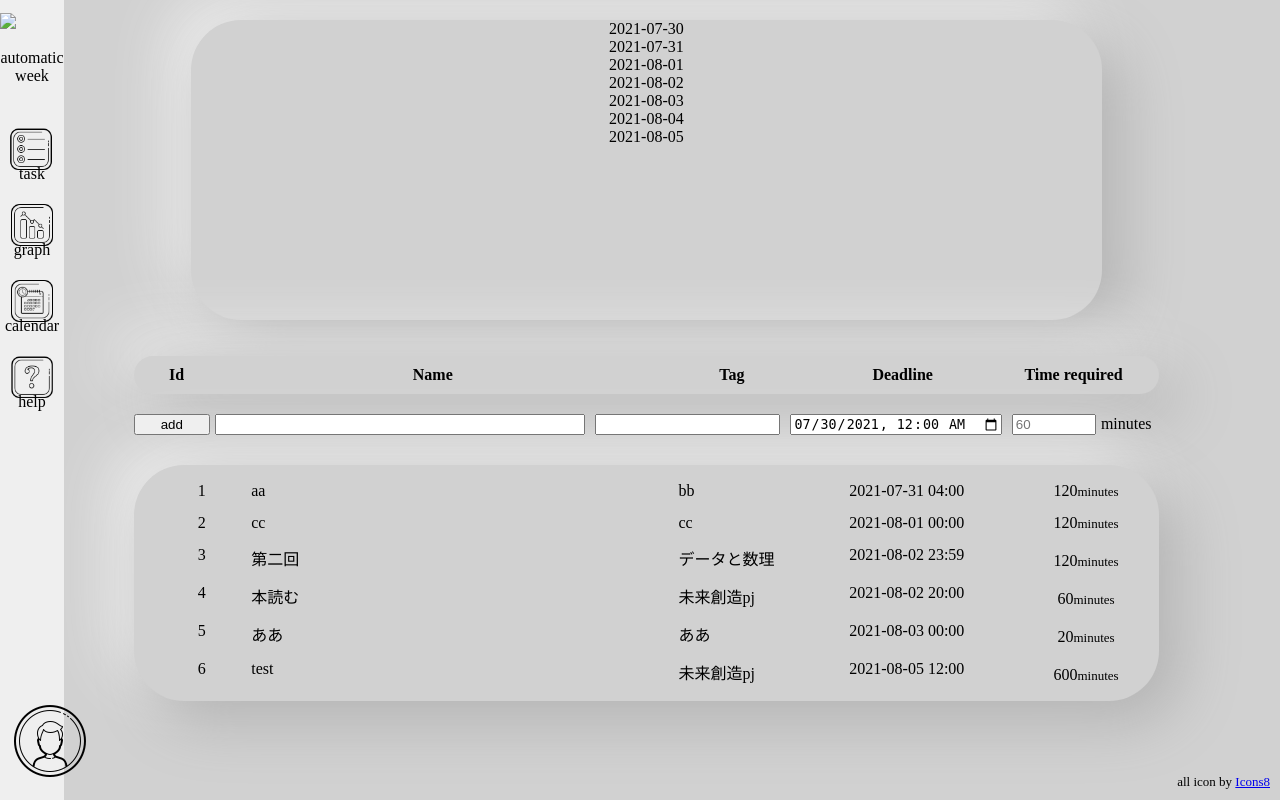
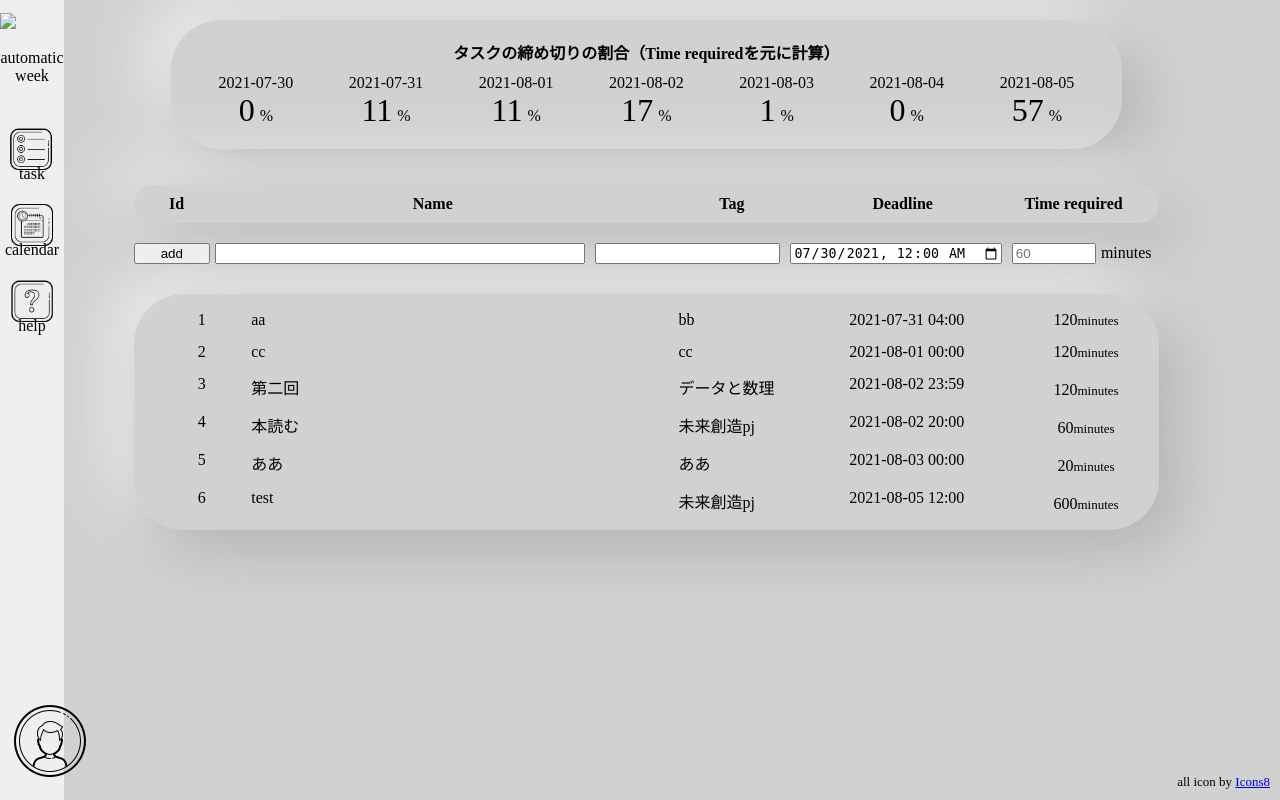
Before and after one commit to plumchloride/WebTask, a Flask app: page /auth/task in a window 1280 px wide. Run offline with Flask 2, Linux system fonts and the light colour scheme; a user stored in the database is signed in; data comes from the database, SQL or seed files in the repository; both versions use the stored data as it was after the commit.

Commit message:
Add パーセント表示追加

```diff
--- /dev/null
+++ b/contents/MyCalc.py
@@ -0,0 +1,15 @@
+def rank(time,min,lists):
+  cal_list = [0,0,0,0,0,0,0]
+  values = False
+  for i in range(len(time)):
+    for z in range(len(lists)):
+      if time[i][:10] == lists[z]:
+        cal_list[z] += min[i]
+        values = True
+  if not(values):
+    return [0,0,0,0,0,0,0]
+  sum_val = sum(cal_list)
+  rank_list = [0,0,0,0,0,0,0]
+  for i in range(len(cal_list)):
+    rank_list[i] = int((cal_list[i]/sum_val)*100)
+  return rank_list
--- a/contents/database.py
+++ b/contents/database.py
@@ -48,10 +48,9 @@ def read_task(id):
   day_list = []
   for i in range(7):
     day_list.append((datetime.datetime.now()+datetime.timedelta(days=i+1)).strftime('%Y-%m-%d'))
-  print(day_list)
   con = sqlite3.connect("./contents/task.db")
   cur = con.cursor()
-  task = {"name":[],"tag":[],"deadline":[],"time":[]}
+  task = {"name":[],"tag":[],"deadline":[],"time":[],"day_list":day_list}
   for i in day_list:
     result =  cur.execute("SELECT * FROM task WHERE day = ? and user_id = ?;",(i,id,))
     for i in result:
--- a/contents/static/style/base.css
+++ b/contents/static/style/base.css
@@ -69,11 +69,12 @@ body{
   margin-left: auto;
   margin-right: auto;
   width: 80%;
-  height: 300px;
   text-align: center;
   margin-top: 20px;
+  display: grid;
+  padding: 20px;
+  grid-template-columns: repeat(7, 1fr);
 }
-
 #task_index{
   width: 100%;
   display: grid;
@@ -125,6 +126,10 @@ body{
 .tasks .min .min_tex{
   font-size: small;
   vertical-align: bottom;
+}
+#task_graph span{
+  font-size: 200%;
+  margin-right: 5px;
 }
 
 /* user */
@@ -187,9 +192,6 @@ body{
   width: 50%;
   text-align: left;
 }
-/* #user_setting div{
-  display:flex;
-} */
 .label_us{
   margin-top: 20px;
 }
@@ -197,7 +199,7 @@ body{
   margin-left: auto;
   margin-right: auto;
   display: grid;
-  grid-template-columns: 1fr 1fr 1fr 1fr 1fr 1fr 1fr;
+  grid-template-columns: repeat(7, 1fr);
   width: 80%;
 }
 #user_setting .table_col input{
@@ -221,6 +223,7 @@ body{
 #user_wrapper #support{
   margin-top: 20px;
   padding: 10px 20px;
+  padding-left: 45px;
 }
 #user_wrapper #support ol{
   display: grid;
--- a/contents/template/auth/task.html
+++ b/contents/template/auth/task.html
@@ -6,13 +6,21 @@
 {% endblock %}
 {% block body %}
 <div id="task_graph" class="numo">
-  <div id="task_graph_1">20</div>
-  <div id="task_graph_2">20</div>
-  <div id="task_graph_3">20</div>
-  <div id="task_graph_4">20</div>
-  <div id="task_graph_5">20</div>
-  <div id="task_graph_6">20</div>
-  <div id="task_graph_7">20</div>
+  <div style="grid-column-start: 1;grid-column-end: 8; margin-bottom: 10px;"><strong>タスクの締め切りの割合（Time requiredを元に計算）</strong></div>
+  <div id="task_graph_1">error</div>
+  <div id="task_graph_2">error</div>
+  <div id="task_graph_3">error</div>
+  <div id="task_graph_4">error</div>
+  <div id="task_graph_5">error</div>
+  <div id="task_graph_6">error</div>
+  <div id="task_graph_7">error</div>
+  <div><span>{{ per[0] }}</span>%</div>
+  <div><span>{{ per[1] }}</span>%</div>
+  <div><span>{{ per[2] }}</span>%</div>
+  <div><span>{{ per[3] }}</span>%</div>
+  <div><span>{{ per[4] }}</span>%</div>
+  <div><span>{{ per[5] }}</span>%</div>
+  <div><span>{{ per[6] }}</span>%</div>
 </div>
 <br><br>
 <div id="cont_wrapper">
@@ -29,7 +37,7 @@
       <input type="text" name="Name" required>
       <input type="text" name="Tag" required>
       <input type="datetime-local" name="Deadline" id="date"required>
-      <label><input type="number" id="form_time" name="time" placeholder="60" required>minutes</label>
+      <label><input type="number" id="form_time" name="time" placeholder="60" min="0" required>minutes</label>
     </form>
   </div>
   <div id="task_group" class="numo">
--- a/contents/template/base.html
+++ b/contents/template/base.html
@@ -5,7 +5,7 @@
         <meta charset="UTF-8">
         <meta name="viewport" content="width=device-width, initial-scale=1.0">
         <link href = "../static/style/base.css" rel = "stylesheet" type = "text/css">
-        <link rel="icon" type="image/png" href="../static/img/favicon.png">
+        <link rel="shortcut icon" type="image/x-icon" href="../static/img/favicon.png">
     {% block title %}{% endblock %}
     </head>
     <body>
@@ -15,7 +15,7 @@
           <p id="title">automatic week</p></a>
           <div id="nav_partition"></div>
           <a href="/task" style="text-decoration: none;"><img class="nav_img" src="../static/img/icons8-reminders-100.png"><span>task</span></a>
-          <a href="/graph" style="text-decoration: none;"><img class="nav_img" src="../static/img/icons8-bar-chart-100.png"><span>graph</span></a>
+          <!-- <a href="/graph" style="text-decoration: none;"><img class="nav_img" src="../static/img/icons8-bar-chart-100.png"><span>graph</span></a> -->
           <a href="/cal" style="text-decoration: none;"><img class="nav_img" src="../static/img/cal.PNG"><span>calendar</span></a>
           <a href="/main" style="text-decoration: none;"><img class="nav_img" src="../static/img/icons8-ヘルプ-100.png"><span>help</span></a>
           <div style="position: absolute; bottom:10px;"><a href="/user"><img class="nav_bottom" src="../static/img/icons8-男性ユーザ-100.png"></a></div>
--- a/contents/views.py
+++ b/contents/views.py
@@ -2,6 +2,7 @@ from flask import request, redirect, url_for, render_template, flash, session, j
 from contents import app
 from contents import auth
 from contents import database
+from contents import MyCalc
 import random
 import string
 import datetime
@@ -70,7 +71,8 @@ def task():
     nums = []
     for i in range(len(tasks["name"])):
       nums.append(i)
-    return render_template("/auth/task.html",task_names = tasks["name"],tags=tasks["tag"],deadline_days = tasks["deadline"],deadline_times = tasks["deadline"],time=tasks["time"],index = nums)
+    percent = MyCalc.rank(tasks["deadline"],tasks["time"],tasks["day_list"])
+    return render_template("/auth/task.html",task_names = tasks["name"],tags=tasks["tag"],deadline_days = tasks["deadline"],deadline_times = tasks["deadline"],time=tasks["time"],index = nums,per=percent)
 
 @app.route("/task", methods=["GET","POST"])
 def task_get():
@@ -81,6 +83,7 @@ def task_get():
       return redirect(url_for("task"))
     database.add_task(session["user_id"],request.form["Name"],request.form["Tag"],request.form["Deadline"],request.form["time"])
     return redirect(url_for("task"))
+
 @app.route("/user", methods=["GET","POST"])
 def user():
   if not(auth.check()[0]):
@@ -89,8 +92,12 @@ def user():
     if request.method == "POST":
       if request.form["cut_time_1"] == request.form["cut_time_2"]:
         f_text = "削るカテゴリーについては1と2で別の物を選択してください"
+        setting = database.read_setting(session["user_id"])
+        return render_template("/auth/user.html",name=session["user_name"],flash_hand=f_text,settings = setting)
       if int(request.form["sleep_time"]) +int(request.form["study_time"])+int(request.form["hoby_time"])+int(request.form["morning_time"])+int(request.form["lunch_time"])+int(request.form["bath_time"]) > 1440:
         f_text = "一日の睡眠・自習・娯楽・昼休憩・夜飯の時間の和は1440分(24時間)未満にしてください"
+        setting = database.read_setting(session["user_id"])
+        return render_template("/auth/user.html",name=session["user_name"],flash_hand=f_text,settings = setting)
       setting = [session["user_id"],request.form["start_sleep"],request.form["sleep_time"],request.form["study_time"],request.form["hoby_time"]
                 ,request.form["cut_time_1"],request.form["cut_time_2"],request.form["morning_time"],request.form["lunch_start_time"],request.form["lunch_time"]
                 ,request.form["bath_start_time"],request.form["bath_time"],request.form["bt_time"],request.form["add_tasktime"],request.form["task_ve_1"],request.form["task_ve_2"]]
@@ -101,3 +108,10 @@ def user():
       f_text = ""
       setting = database.read_setting(session["user_id"])
     return render_template("/auth/user.html",name=session["user_name"],flash_hand=f_text,settings = setting)
+
+@app.route("/cal",methods=["GET","POST"])
+def cal():
+  if not(auth.check()[0]):
+    return auth.check()[1]
+  else:
+    return render_template("/auth/calendar.html")
```
Also changed, not shown: contents/template/auth/calendar.html (added, +8 -0 lines), contents/template/auth/user.html (+7 -7 lines), contents/db.db, contents/task.db.
